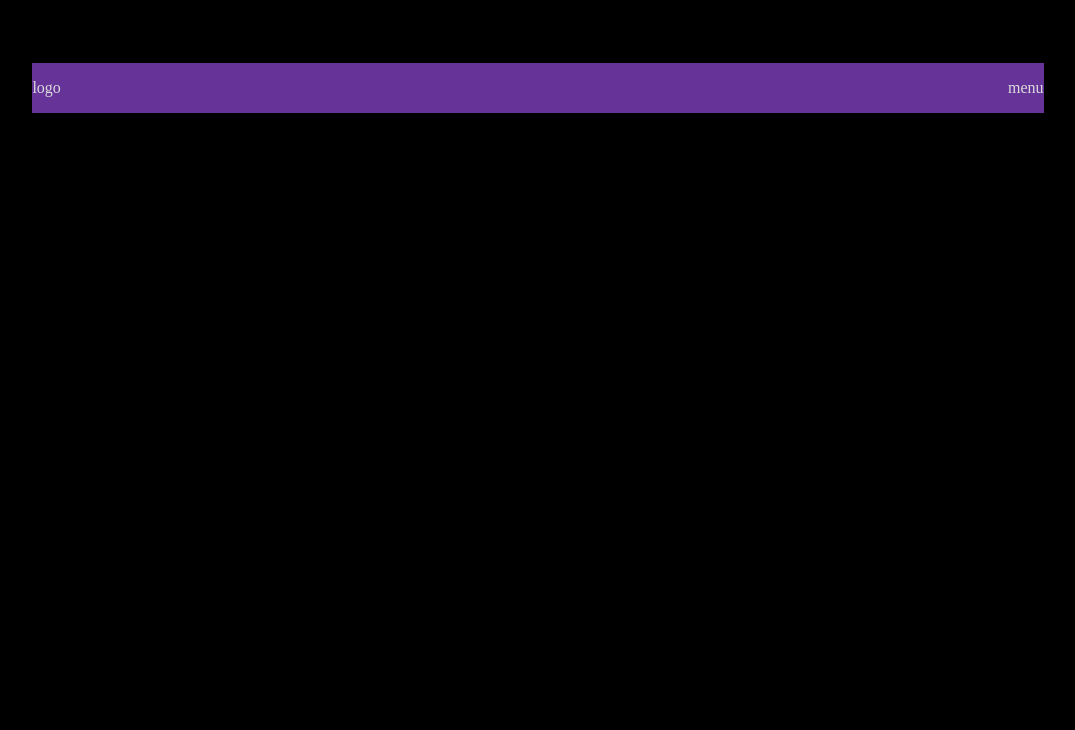
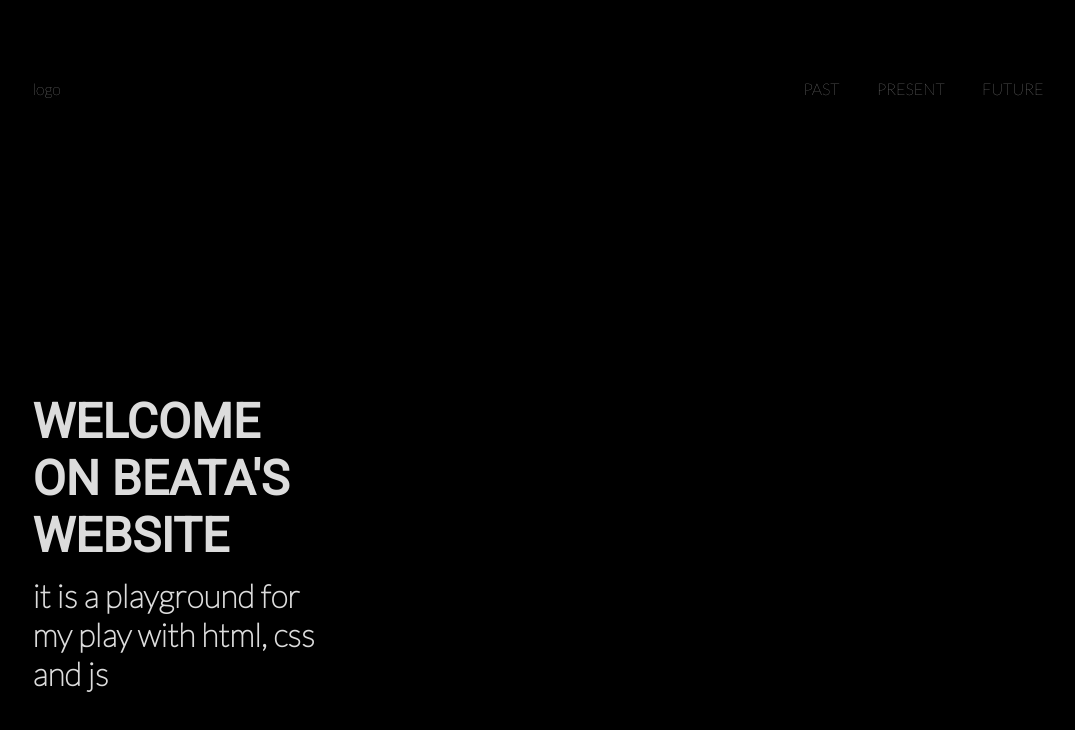
Before and after one commit to BeataKwiecinska/page_one, a plain HTML site: page index.html in a window 1280 px wide. Shown: the whole page, without its empty margins (102-1177 px from the left). Drawn offline with Linux system fonts and the light colour scheme.

Commit message:
new page

```diff
--- a/index.html
+++ b/index.html
@@ -7,7 +7,20 @@
        <div class="main-container">
            <div class="header">
                <div class="header-logo">logo</div>
-               <div class="header-menu">menu</div>
+               <div class="header-menu">
+                   <ul class="main-menu">
+                       <li>past</li>
+                       <li>present</li>
+                       <li>future</li>
+                   </ul>
+               </div>
+           </div>
+           <div class="front-page">
+               <div class="titles">
+                   <h1 class="front-page-title">welcome on beata's website</h1>
+                   <h2 class="front-page-subtitle">it is a playground for my play with html, css and js</h2>
+
+               </div>
            </div>
 
        </div>
--- a/style.css
+++ b/style.css
@@ -1,6 +1,9 @@
+@import url('https://fonts.googleapis.com/css2?family=Lato:wght@100&family=Roboto&display=swap');
+
 body {
     background: black;
     color: rgb(220, 220, 220);
+    font-family: 'Lato', sans-serif;
 }
 
 .main-container {
@@ -10,8 +13,42 @@ body {
 .header {
     width: 100%;
     height: 50px;
-    background: rebeccapurple;
     display: flex;
     justify-content: space-between;
     align-items: center;
 }
+
+.front-page {
+    width: 300px;
+    margin: 35vh 0 0 0;
+}
+
+.header-menu {
+    width: 280px;
+}
+
+.main-menu {
+    list-style-type: none;
+    display: flex;
+    justify-content: space-between;
+}
+
+.main-menu li {
+    text-transform: uppercase;
+}
+
+.main-menu li:hover {
+    border-bottom: 2px solid rgba(220, 220, 220, 0.5);
+}
+
+.front-page-title {
+    font-family: 'Roboto', sans-serif;
+    text-transform: uppercase;
+    font-size: 3em;
+}
+
+.front-page-subtitle {
+    font-family: 'Lato', sans-serif;
+    font-size: 2em;
+    margin: -20px 0 0 0;
+}
```
Also changed, not shown: assets/images/zebra.webp (added), 1 other file.
